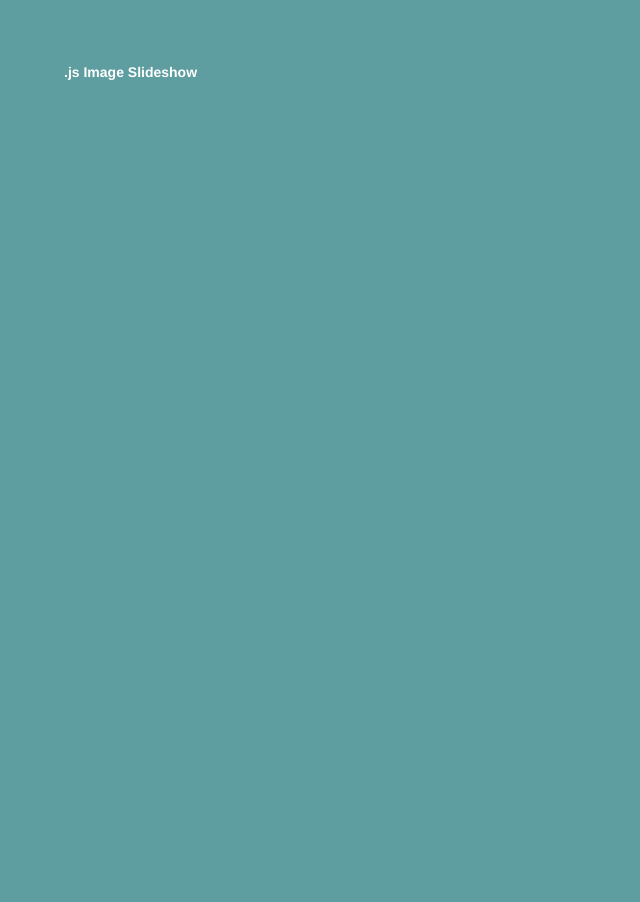
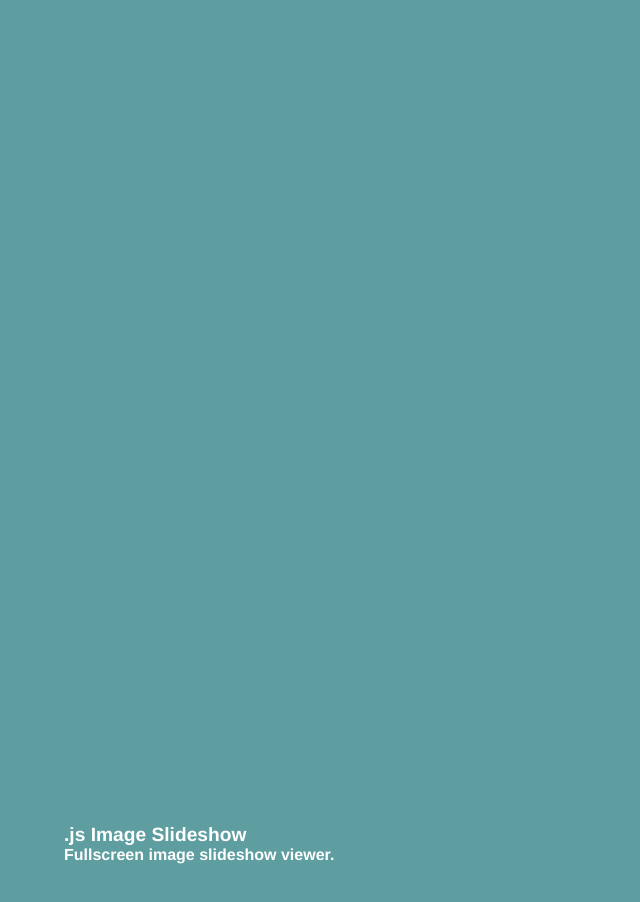
Before and after one commit to TerjeUrnes/terjeurnes.github.io, a plain HTML site: page index.html in a window 1280 px wide. Shown: the top 902 px of the page, without its empty margins (0-640 px from the left). Drawn offline with Linux system fonts and the light colour scheme.

Commit message:
updating

```diff
--- a/hw.css
+++ b/hw.css
@@ -4,16 +4,22 @@ body {
     font-family: 'Helvetica Neue', Helvetica, Arial, sans-serif;
     display: flex;
     flex-direction: column;
-    justify-content: flex-start;
+    justify-content: flex-end;
     align-items: flex-start;
     width: 100vw;
     height: 100vh;
     margin: 5vw;
     font-size: 14px;
     font-weight: bold;
+    color: white;
 }
 
 a {
     text-decoration: none;
+    font-size: 1.2rem;
     color: white;
 }
+
+.d {
+    font-size: 1rem;
+}
--- a/index.html
+++ b/index.html
@@ -9,6 +9,7 @@
 <body>
     <div>
         <a href="/js-image-slideshow">.js Image Slideshow</a>
+        <div class="d">Fullscreen image slideshow viewer.</div>
     </div>
 </body>
 
```
